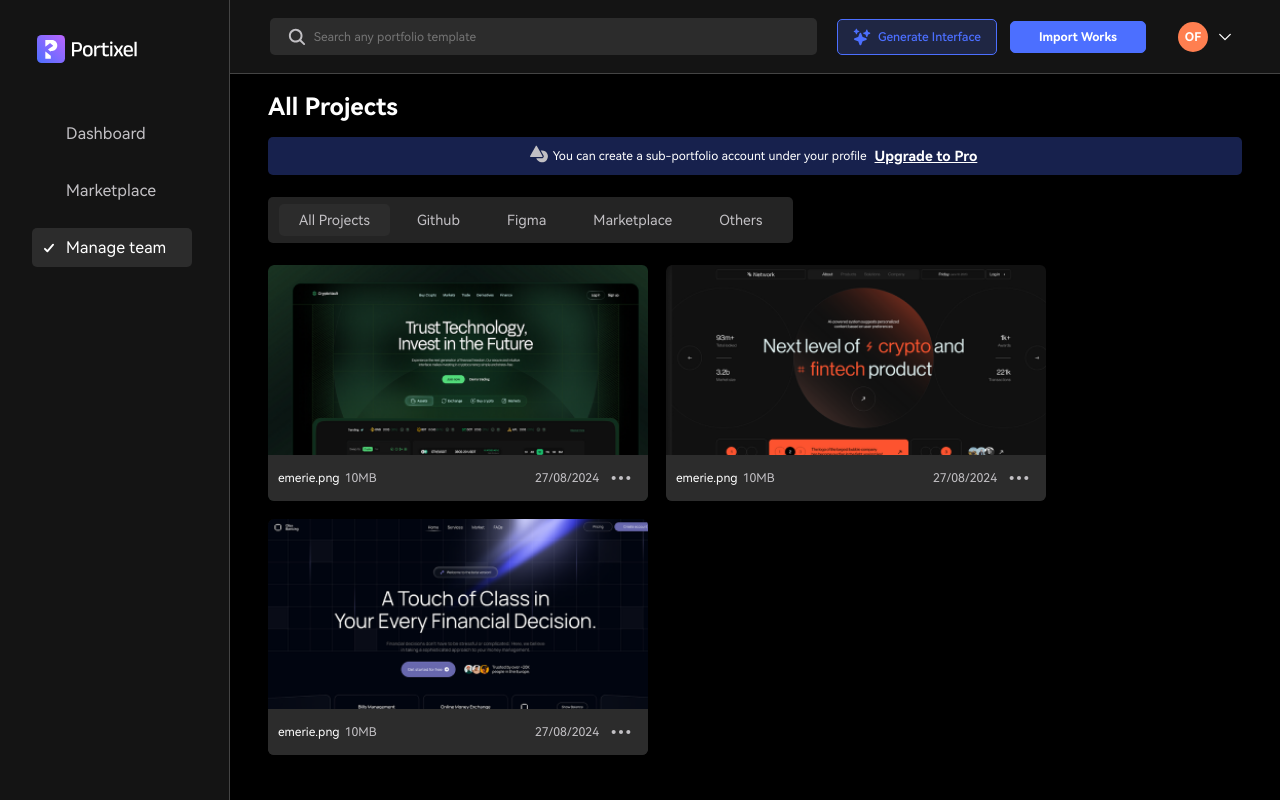
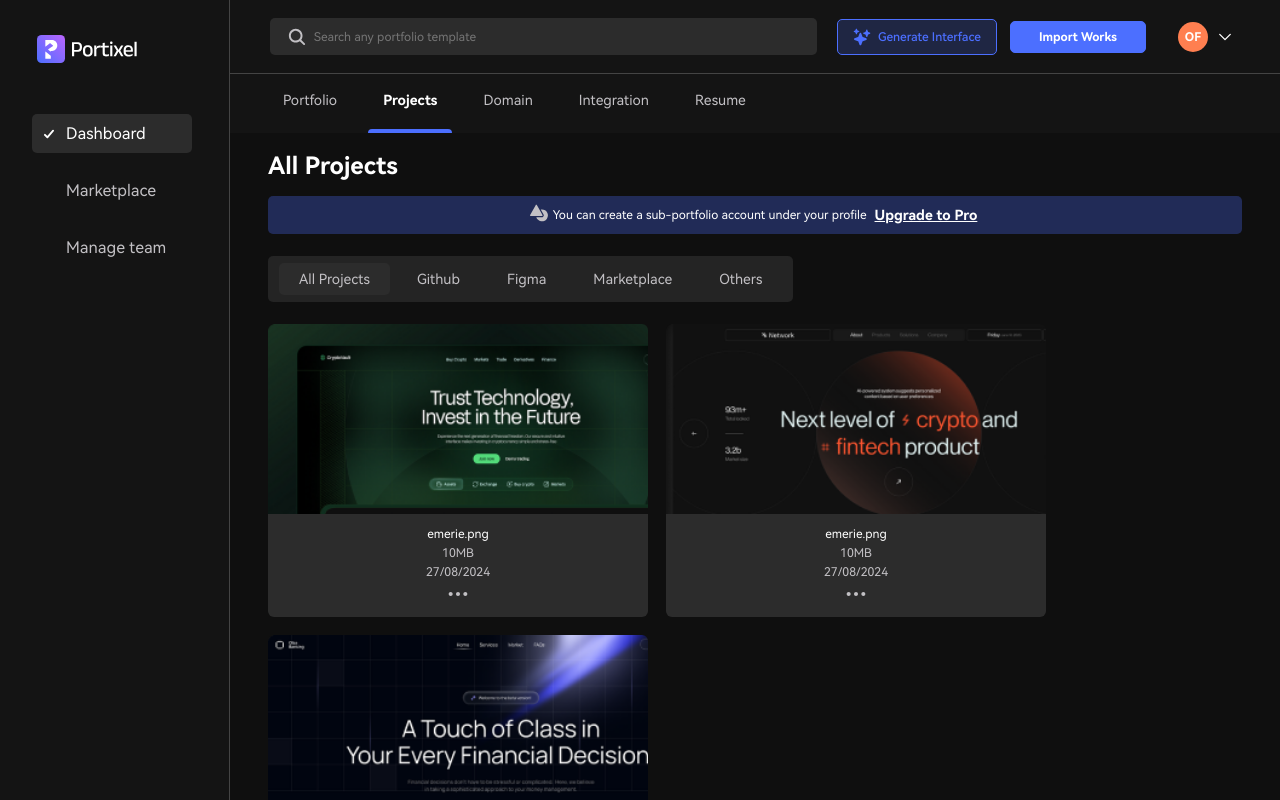
Before and after one commit to Portixel/Portixel-FE, a React (Vite) app: page /dashboard/projects in a window 1280 px wide. Built offline with nearby package versions, Linux system fonts and the light colour scheme.

Commit message:
feat: create DashboardTabs

```diff
--- a/src/app/dashboard/DashboardLayout.tsx
+++ b/src/app/dashboard/DashboardLayout.tsx
@@ -2,6 +2,7 @@ import DashboardSideBar from "@/components/navigations/DashboardSideBar";
 import DashboardTopMenu from "@/components/DashboardTopMenu";
 import { lazy, Suspense } from "react";
 import { Outlet } from "react-router-dom";
+import DashboardTabs from "@/components/navigations/DashboardTabs";
 const NewPortfolioModal = lazy(() => import("@/components/NewPortfolioModal"));
 const ImportModal = lazy(() => import("@/components/import/ImportModal"));
 
@@ -22,6 +23,8 @@ const DashboardLayout = () => {
         </div>
 
         <div className="bottom">
+          <DashboardTabs />
+
           <Suspense fallback={<></>}>
             <Outlet />
           </Suspense>
--- a/src/components/navigations/DashboardSideBar.tsx
+++ b/src/components/navigations/DashboardSideBar.tsx
@@ -1,7 +1,8 @@
+import { DashboardNavs } from "@/components/navigations/DashboardTabs";
 import { Link, useLocation } from "react-router-dom";
 
 const DashboardSideBar = () => {
-  const selected = useLocation().pathname;
+  const path = useLocation().pathname;
 
   return (
     <div className="DashboardSideBar">
@@ -19,7 +20,10 @@ const DashboardSideBar = () => {
           <Link
             to={tab.url}
             key={tab.title}
-            className={`${selected == tab.url && "selected"}`}
+            className={`${
+              (tab.children ? tab.children.includes(path) : path == tab.url) &&
+              "selected"
+            }`}
           >
             <img alt="" height={14} width={14} src="/icon/tickPlane.svg" />
             {tab.title}
@@ -36,6 +40,7 @@ const Tabs = [
   {
     title: "Dashboard",
     url: "/dashboard",
+    children: DashboardNavs.map((v) => v.url),
   },
 
   {
@@ -44,6 +49,6 @@ const Tabs = [
   },
   {
     title: "Manage team",
-    url: "/dashboard/projects",
+    url: "/dashboard/team",
   },
 ];
--- /dev/null
+++ b/src/components/navigations/DashboardTabs.tsx
@@ -0,0 +1,49 @@
+import { Link, useLocation } from "react-router-dom";
+
+const DashboardTabs = () => {
+  const path = useLocation().pathname;
+
+  return (
+    <div
+      className="DashboardTabs"
+      style={{
+        display: DashboardNavs.map((n) => n.url).includes(path) ? "" : "none",
+      }}
+    >
+      {DashboardNavs.map((nav) => (
+        <div
+          className={`option ${path == nav.url && "selected"}`}
+          key={nav.name}
+        >
+          <Link to={nav.url}>{nav.name}</Link>
+          <span></span>
+        </div>
+      ))}
+    </div>
+  );
+};
+
+export default DashboardTabs;
+
+export const DashboardNavs = [
+  {
+    name: "Portfolio",
+    url: "/dashboard",
+  },
+  {
+    name: "Projects",
+    url: "/dashboard/projects",
+  },
+  {
+    name: "Domain",
+    url: "/dashboard/domain",
+  },
+  {
+    name: "Integration",
+    url: "/dashboard/integration",
+  },
+  {
+    name: "Resume",
+    url: "/dashboard/resume",
+  },
+];
--- a/src/style/Dashboard.scss
+++ b/src/style/Dashboard.scss
@@ -50,6 +50,7 @@
   .bottom {
     height: 100%;
     display: flex;
+    flex-direction: column;
     flex: 1;
     overflow: hidden;
   }
@@ -748,6 +749,66 @@ button.profileMenuParent {
 /*                                      -                                     */
 /* -------------------------------------------------------------------------- */
 /* -------------------------------------------------------------------------- */
+/*                               DASHBOARD TABS                               */
+/* -------------------------------------------------------------------------- */
+/* -------------------------------------------------------------------------- */
+/*                                      -                                     */
+/* -------------------------------------------------------------------------- */
+
+.DashboardTabs {
+  width: 100%;
+  background-color: $primaryCardColor;
+  display: flex;
+  align-items: end;
+  gap: 16px;
+  padding: 10px 38px 0;
+
+  .option {
+    width: fit-content;
+    display: flex;
+    flex-direction: column;
+    gap: 13px;
+
+    a {
+      background-color: transparent;
+      color: $textSecondary;
+      border: none;
+      border-radius: 5px;
+      font-size: 14px;
+      padding: 8px 15px;
+      transition: none;
+
+      &:hover {
+        background-color: $lighterBgBlack;
+      }
+    }
+
+    span {
+      visibility: hidden;
+      width: 100%;
+      height: 4px;
+      border-radius: 5px 5px 0 0;
+      background-color: $primary;
+      transition: none;
+    }
+  }
+
+  .selected {
+    a {
+      color: white;
+      font-weight: 700;
+    }
+
+    span {
+      visibility: visible;
+    }
+  }
+}
+
+/* -------------------------------------------------------------------------- */
+/*                                      -                                     */
+/* -------------------------------------------------------------------------- */
+/* -------------------------------------------------------------------------- */
 /*                                  PRO CARD                                  */
 /* -------------------------------------------------------------------------- */
 /* -------------------------------------------------------------------------- */
--- a/src/style/index.scss
+++ b/src/style/index.scss
@@ -15,7 +15,7 @@
 body {
   min-height: 100vh;
   min-width: 100vw;
-  background-color: black;
+  background-color: #0f0f0f;
 
   a {
     text-decoration: none;
```
